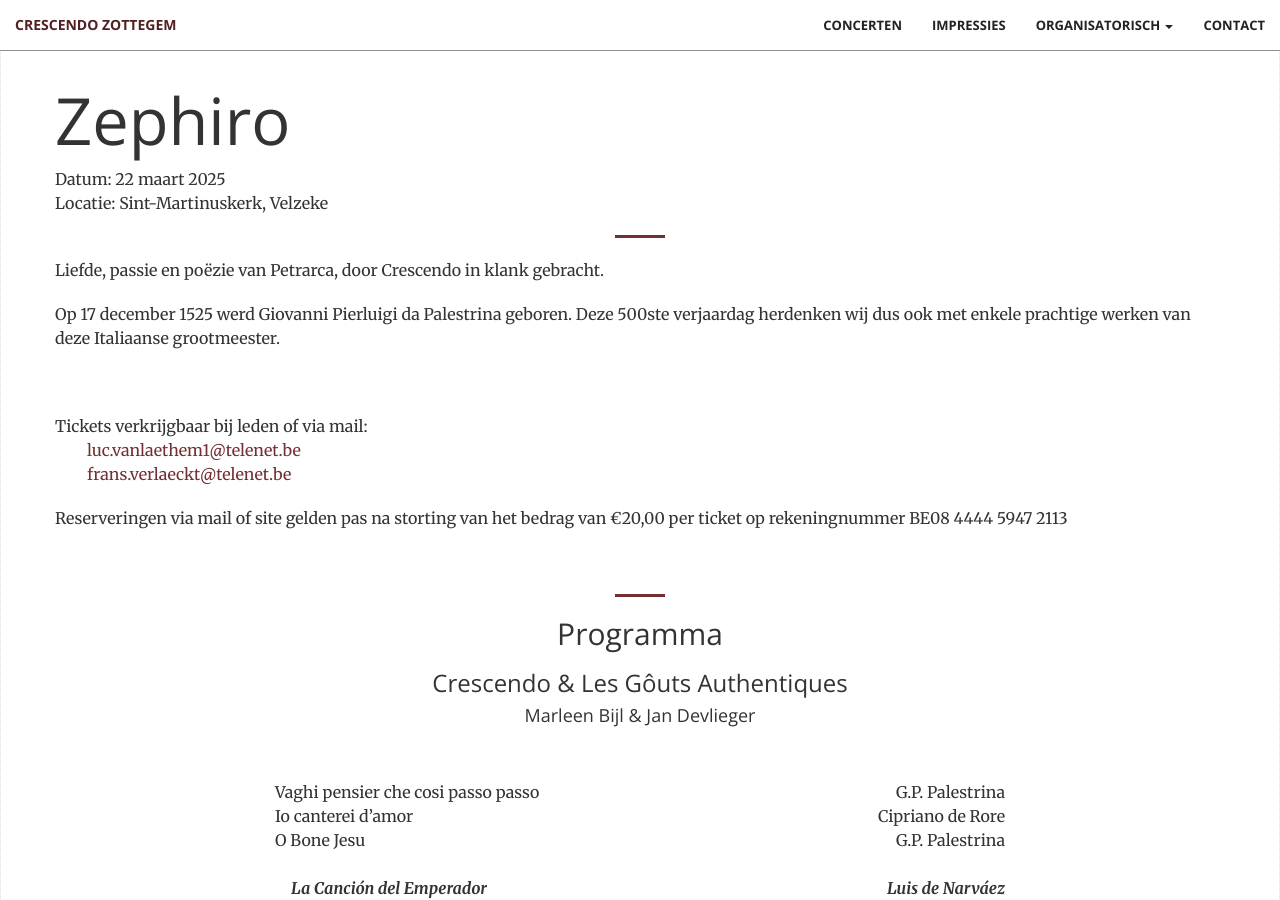
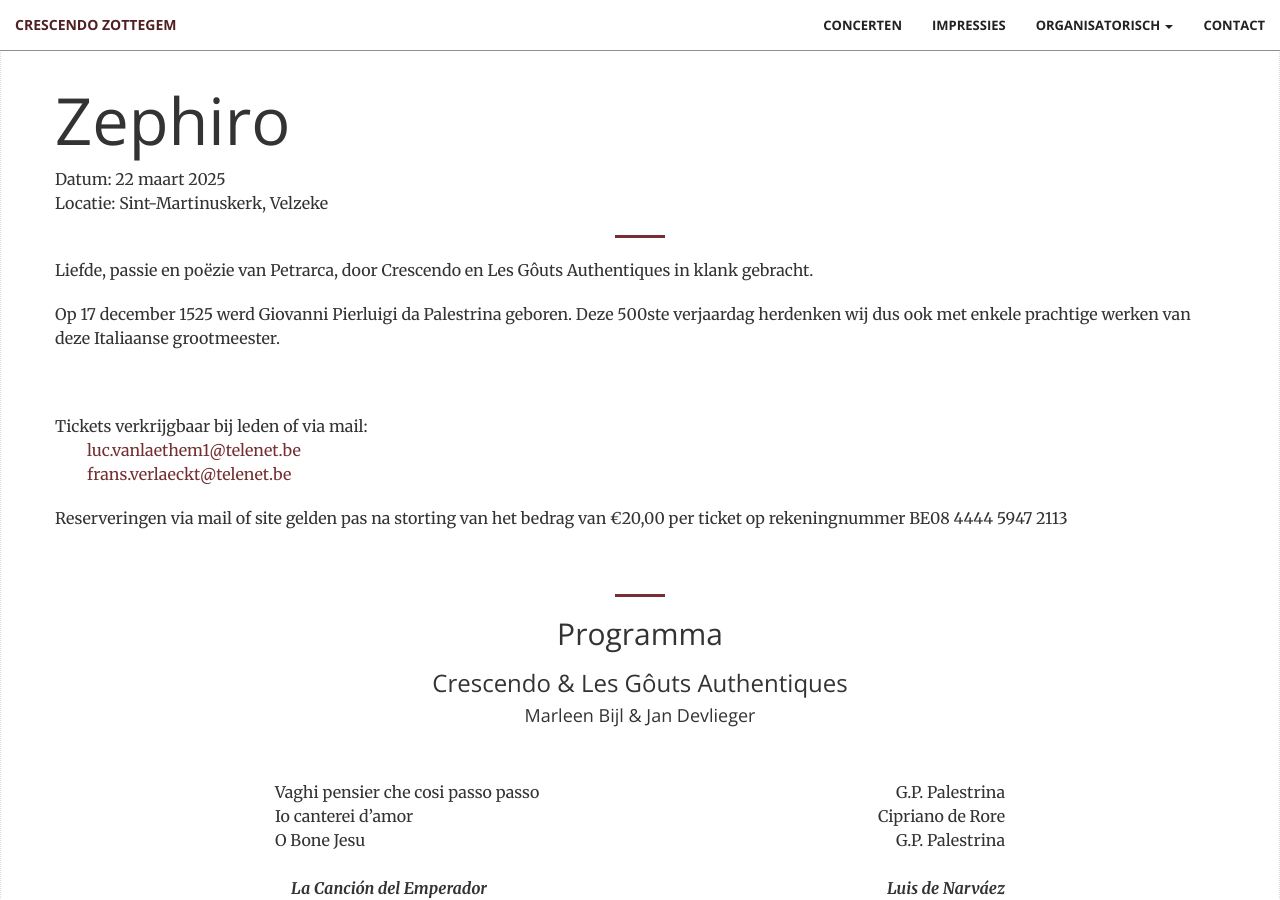
Before and after one commit to VZWCrescendo/crescendo_site, a Jekyll site: the page built from _events/2025-03-22-zephiro.md, in a window 1280 px wide and 900 px high, scrolled down 621 px. Built offline with Jekyll 4.4.1, drawn with Linux system fonts in a browser that asks for light colours; nearby versions of some CDN libraries.

Commit message:
Feature/zephiro programma (#31)
* WIP Started adding programma to zephiro.

* Finished layout for program zephiro

* Added accompanying ensemble to zephiro excerpt.

---------

Co-authored-by: Laurens Moonens <laurens.moonens@triangle-factory.be>

```diff
--- a/_events/2025-03-22-zephiro.md
+++ b/_events/2025-03-22-zephiro.md
@@ -4,7 +4,7 @@
 optreden: 2025-03-22 20:15:00 +0100
 locatie: Sint-Martinuskerk, Velzeke
 category: blog
-excerpt: "Liefde, passie en poëzie van Petrarca, door Crescendo in klank gebracht."
+excerpt: "Liefde, passie en poëzie van Petrarca, door Crescendo en Les Gôuts Authentiques in klank gebracht."
 image: "img/kalender/zephiro.webp"
 ---
 
```
